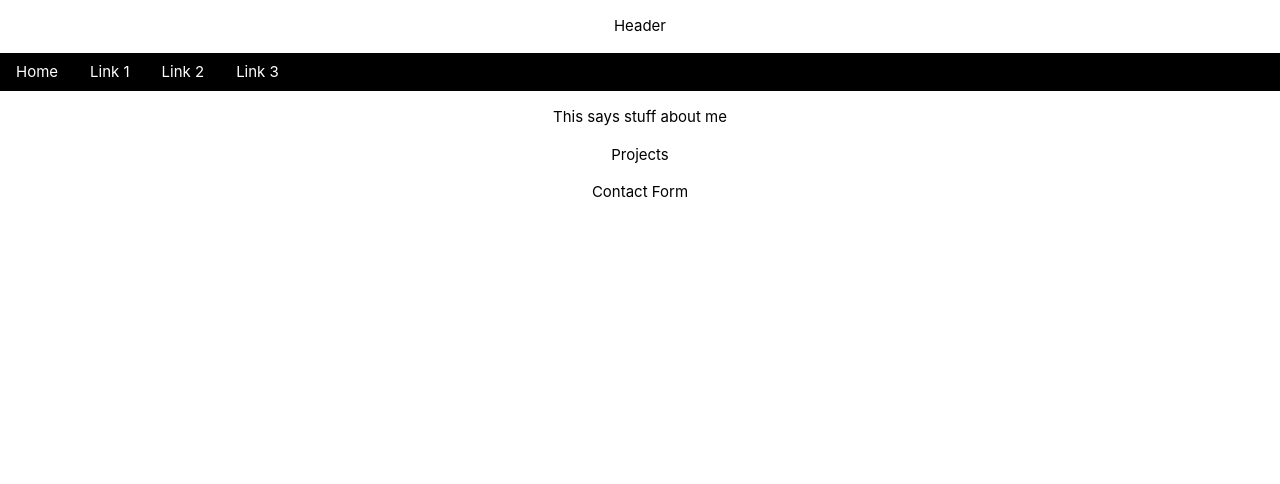
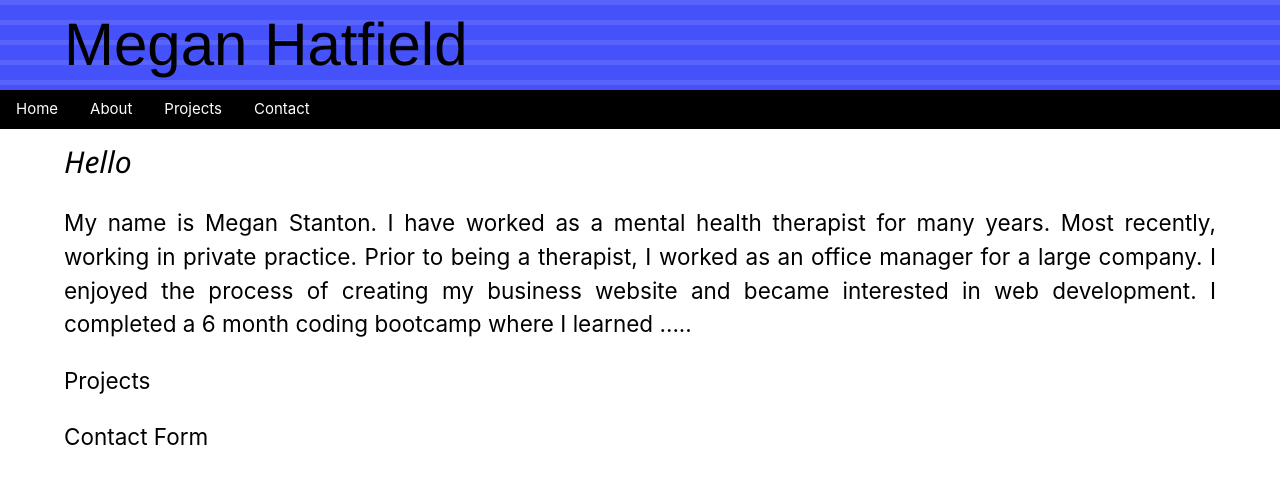
Before and after one commit to mdh1080/megans-portfolio, a React (Create React App) app: page / in a window 1280 px wide. Shown: the top 484 px of the page. Built offline with nearby package versions, Linux system fonts and the light colour scheme.

Commit message:
Modify components and app.js files. Add to app.css

```diff
--- a/src/App.css
+++ b/src/App.css
@@ -1,5 +1,30 @@
 .App {
   text-align: center;
+}
+
+header {
+  font-size: 4em;
+  font-family: 'Helvetica Neue', 'Helvetica', 'Arial', 'sans-serif';
+  font-weight: 500;
+  text-align: left;
+  padding-left: 5%;
+  background-color: rgb(69, 82, 252);
+  background-image: repeating-linear-gradient(180deg, rgba(255, 253, 253, 0.1), rgba(255,255,255, 0.1) 5px, transparent 0px, transparent 20px);
+
+}
+
+h2 {
+  font-size: 2em;
+  font-style: italic;
+  text-align: left;
+  padding-left: 5%;
+}
+
+p {
+  font-size: 1.5em;
+  text-align: justify;
+  padding-left: 5%;
+  padding-right: 5%;
 }
 
 .App-logo {
--- a/src/App.js
+++ b/src/App.js
@@ -2,14 +2,14 @@ import './App.css';
 import About from './components/About';
 import Nav from './components/Nav';
 import Contact from './components/Contact';
-import Header from './components/Header';
+import Home from './components/Home';
 import Projects from './components/Projects';
 
 
 function App() {
   return (
     <div className="App">
-      <Header/>
+      <Home/>
       <Nav/>
       <About/>
       <Projects/>
--- a/src/components/About.js
+++ b/src/components/About.js
@@ -1,8 +1,13 @@
 function About(){
     return (
         <div>
+            <h2>Hello</h2>
+
             <p>
-                This says stuff about me
+                My name is Megan Stanton. I have worked as a mental health therapist for many years. Most recently,
+                working in private practice. Prior to being a therapist, I worked as an office manager for a
+                large company. I enjoyed the process of creating my business website and became interested in web
+                development. I completed a 6 month coding bootcamp where I learned .....
             </p>
         </div>
     )
--- a/src/components/Header.js
+++ /dev/null
@@ -1,10 +0,0 @@
-function Header(){
-    return (
-        <div>
-            <p>
-                Header
-           </p>
-        </div>
-    )
-}
-export default Header;
--- /dev/null
+++ b/src/components/Home.js
@@ -0,0 +1,8 @@
+function Home(){
+    return (
+        <header>
+           Megan Hatfield
+        </header>
+    )
+}
+export default Home;
--- a/src/components/Nav.js
+++ b/src/components/Nav.js
@@ -2,10 +2,10 @@ function Nav(){
     return(
         <div>
             <div class="w3-bar w3-black">
-  <a href="#" className="w3-bar-item w3-button">Home</a>
-  <a href="#" className="w3-bar-item w3-button">Link 1</a>
-  <a href="#" className="w3-bar-item w3-button">Link 2</a>
-  <a href="#" className="w3-bar-item w3-button">Link 3</a>
+  <a href="Home" className="w3-bar-item w3-button">Home</a>
+  <a href="About" className="w3-bar-item w3-button">About</a>
+  <a href="Projects" className="w3-bar-item w3-button">Projects</a>
+  <a href="Contact" className="w3-bar-item w3-button">Contact</a>
 </div>
         </div>
     )
```
